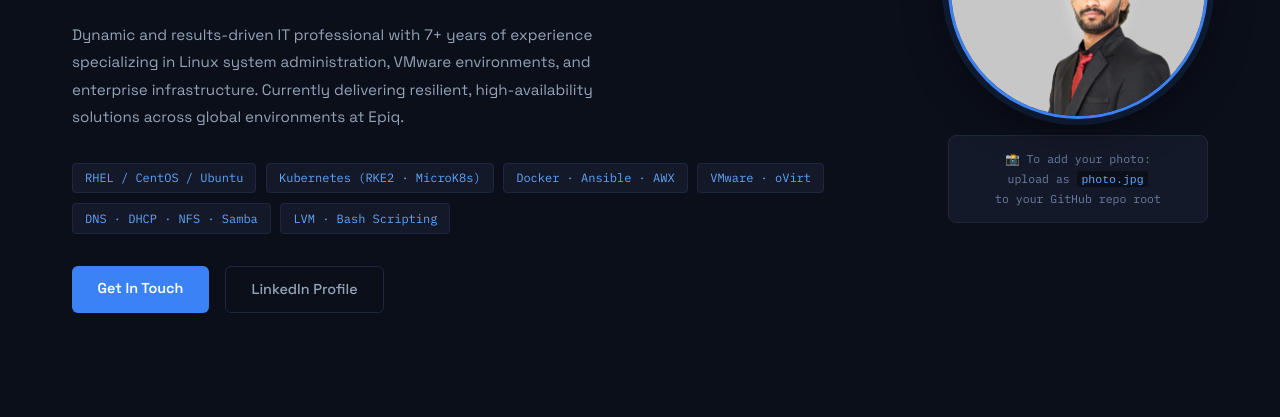
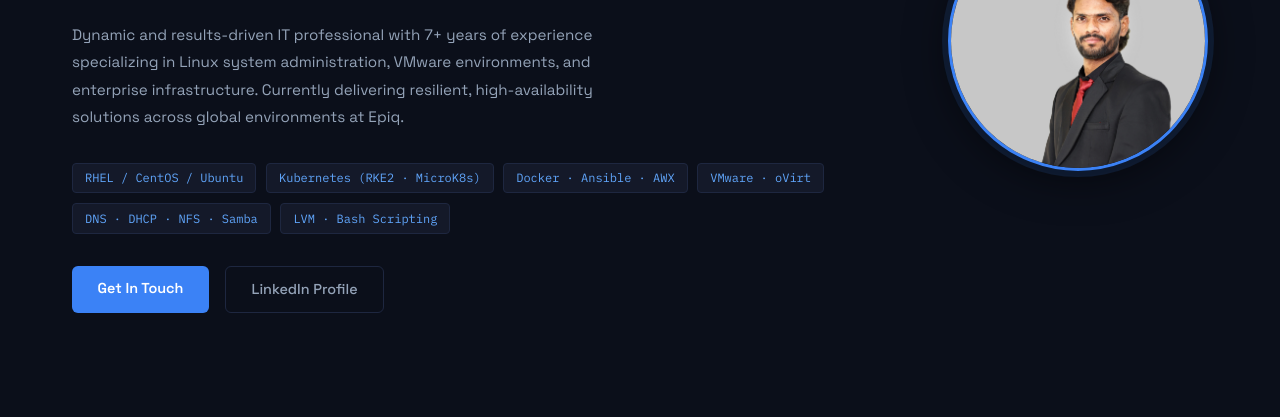
Before and after one commit to sandeep-bandela-website/sandeep-bandela-website.github.io, a plain HTML site: page index.html in a window 1280 px wide. Shown: the part 383-800 px from the top of the page. Drawn offline with Linux system fonts and the light colour scheme.

Commit message:
Remove photo instructions from index.html

```diff
--- a/index.html
+++ b/index.html
@@ -161,25 +161,7 @@
       gap: 0.5rem;
     }
     .photo-placeholder svg { opacity: 0.4; }
-    .photo-instructions {
-      margin-top: 1rem;
-      background: var(--surface);
-      border: 1px solid var(--border);
-      border-radius: 8px;
-      padding: 0.8rem 1rem;
-      font-family: var(--font-mono);
-      font-size: 0.72rem;
-      color: var(--muted);
-      line-height: 1.7;
-      max-width: 260px;
-      text-align: center;
-    }
-    .photo-instructions code {
-      color: var(--accent2);
-      background: var(--bg);
-      padding: 0.1rem 0.3rem;
-      border-radius: 3px;
-    }
+
     #photo-input { display: none; }
     .rhcsa-badge {
       position: absolute; top: -10px; right: -10px;
@@ -444,15 +426,12 @@
         </svg>
         <span style="font-size:0.72rem; padding: 0 1rem;">Upload <code style="color:var(--accent2)">photo.jpg</code><br>to your GitHub repo</span>
       </div>
-     # <!-- To show your photo: upload a file named photo.jpg to your GitHub repo root -->
+      <!-- To show your photo: upload a file named photo.jpg to your GitHub repo root -->
       <img id="profileImg" src="photo.jpg" alt="Sandeep Bandela"
            onerror="this.style.display='none'; document.getElementById('photoPlaceholder').style.display='flex';"
            onload="this.style.display='block'; document.getElementById('photoPlaceholder').style.display='none';" />
     </div>
-    <div class="photo-instructions">
-      📸 To add your photo:<br>
-      upload as <code>photo.jpg</code><br>to your GitHub repo root
-    </div>
+
     <div class="rhcsa-badge">RHCSA<br>Certified</div>
   </div>
 </section>
```
